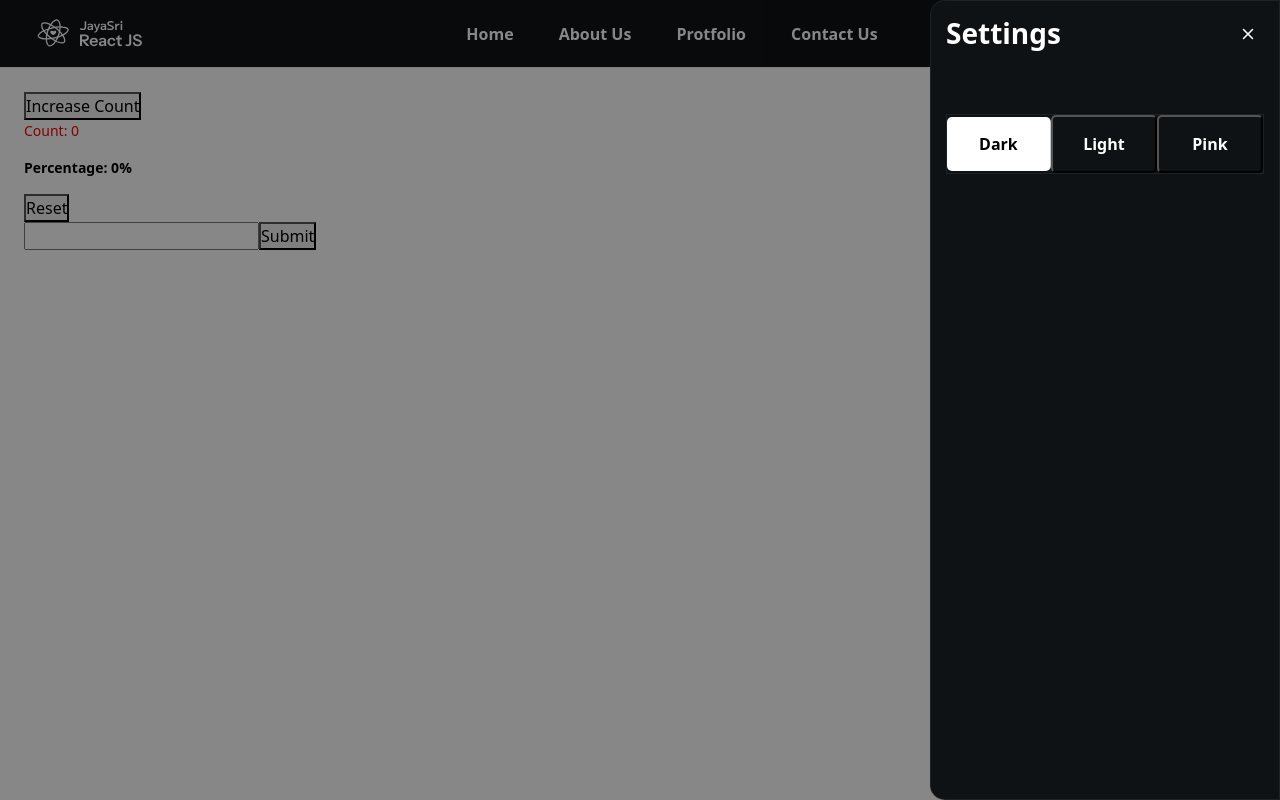
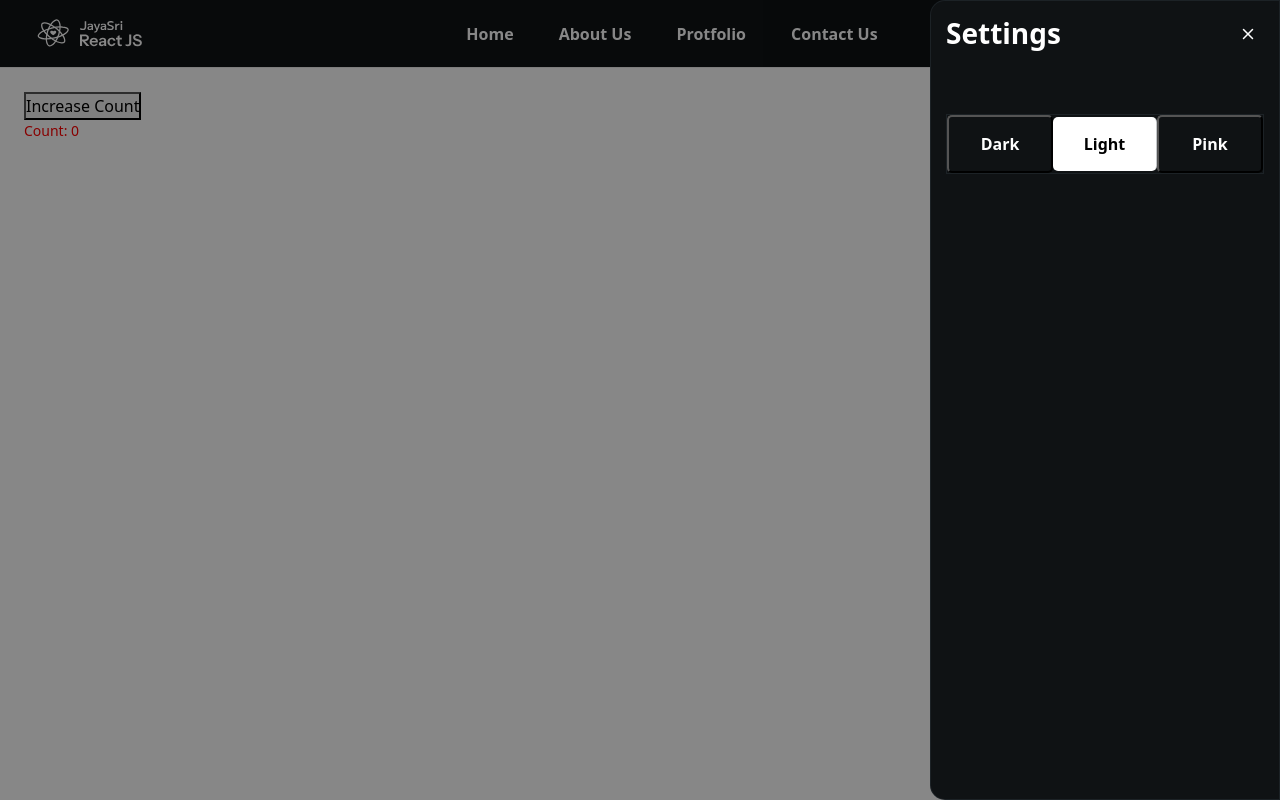
Before and after one commit to jayasri176/first-react, a React (Create React App) app: page / in a window 1280 px wide. Both pictures are taken after a click on the button 1242 px from the left and 33 px from the top of the page. Built offline with nearby package versions, Linux system fonts and the light colour scheme.

Commit message:
hook concept done

```diff
--- a/src/App.jsx
+++ b/src/App.jsx
@@ -1,9 +1,12 @@
 import 'bootstrap/dist/css/bootstrap.min.css';
 import './App.css';
 import Layout from './components/layout';
+import ThemeProvider from './contextProvider';
 function App() {
   return ( //nesting component
+    <ThemeProvider>
     <Layout/>
+    </ThemeProvider>
   );
 }
 
--- a/src/components/layout/components/tobBar/index.jsx
+++ b/src/components/layout/components/tobBar/index.jsx
@@ -1,10 +1,12 @@
-import React, { useState } from "react"
+import React, { useContext, useState } from "react"
 import styles from "./topbar.module.css"
 import menuStyles from "./menu.module.scss"
 import { GitHubIcon, Logo, SettingIcon } from "../../../comman/icons/comman";
 import { FiMenu, FiX } from "react-icons/fi";
+import { ThemeContext } from "../../../../contextProvider";
 const TopBar = () => {
-    const [selectedTheme, setSelectedTheme] = useState("dark");
+    const {color, changeTheme} = useContext(ThemeContext)
+    console.log("aaa===>", color)
     const [openRightDrawer, setOpenRightDrawer] = useState(false);
     const [menuOpen, setMenuOpen] = useState(false);
     const settings = [
@@ -128,7 +130,7 @@ const TopBar = () => {
                                 {
                                     settings?.map((n, i) => n?.isPartSetting && <div className={styles['model-theme']} key={i} >
                                         {
-                                            n?.options?.map((item, j) => <button onClick={() => { setSelectedTheme(item?.value) }} key={j} className={`${styles['theme-button']} ${selectedTheme === item?.value ? styles['active-button'] : ``}`} >{item?.label}</button>)
+                                            n?.options?.map((item, j) => <button onClick={() => { changeTheme(item?.value) }} key={j} className={`${styles['theme-button']} ${color === item?.value ? styles['active-button'] : ``}`} >{item?.label}</button>)
                                         }
                                     </div>)
                                 }
--- a/src/components/layout/index.jsx
+++ b/src/components/layout/index.jsx
@@ -8,7 +8,7 @@ const Layout = () => { //arrow function components this following ES6 standard
     const {userUniqueId} = userId()
     console.log("userUniqueId", userUniqueId)
     const [count, setCount] = useState(0);
-    const inputValueRef= useRef(null);
+    // const inputValueRef= useRef(null);
     useEffect(() => {
         let previousCount = localStorage.getItem("count");
         if (previousCount) {
@@ -27,9 +27,9 @@ const Layout = () => { //arrow function components this following ES6 standard
     // }, [count])
 
 
-    const Percentage = useMemo(() => {
-        return (count * 100) / 100
-    }, [count])
+    // const Percentage = useMemo(() => {
+    //     return (count * 100) / 100
+    // }, [count])
 
 
     const handleClick = useCallback((countNew) => {
@@ -39,12 +39,12 @@ const Layout = () => { //arrow function components this following ES6 standard
     }, [count])
 
 
-    const handleFormSubmit=()=>{
-        if(inputValueRef.current){
-            console.log("Parent Side-->",inputValueRef.current.getValue())
-        }
+    // const handleFormSubmit=()=>{
+    //     if(inputValueRef.current){
+    //         console.log("Parent Side-->",inputValueRef.current.getValue())
+    //     }
 
-    }
+    // }
 
     return (
         <>
@@ -56,13 +56,13 @@ const Layout = () => { //arrow function components this following ES6 standard
 
                 }}>Increase Count</button>
                 <p style={{ color: 'red' }}>Count: {count}</p>
-                <p style={{ color: 'black', fontWeight: 600 }}>Percentage: {
+                {/* <p style={{ color: 'black', fontWeight: 600 }}>Percentage: {
                     Percentage
-                }%</p>
-                <button onClick={() => { setCount(0); localStorage.setItem("count", 0) }}>Reset</button>
+                }%</p> */}
+                {/* <button onClick={() => { setCount(0); localStorage.setItem("count", 0) }}>Reset</button>
 <br/>
                 <CustomInput ref={inputValueRef}/>
-                <button onClick={()=>handleFormSubmit()}>Submit</button>
+                <button onClick={()=>handleFormSubmit()}>Submit</button> */}
             </main>
         </>
     )
--- /dev/null
+++ b/src/contextProvider/index.jsx
@@ -0,0 +1,20 @@
+import { createContext, useMemo, useState } from "react"
+
+export const ThemeContext = createContext({
+   color:'light',
+   changeTheme:()=>{
+   }
+})
+const ThemeProvider=({children})=>{
+   const [color, setColor] = useState("light");
+   const themeValue = useMemo(()=>({
+      color,
+      changeTheme:(value)=>{setColor(value)}
+   }), [color])
+   return(
+      <ThemeContext.Provider value={themeValue}>
+         {children}
+      </ThemeContext.Provider>
+   )
+}
+export default ThemeProvider;
```
Also changed, not shown: 1 other file (tests, documents, lock files or other folders).
